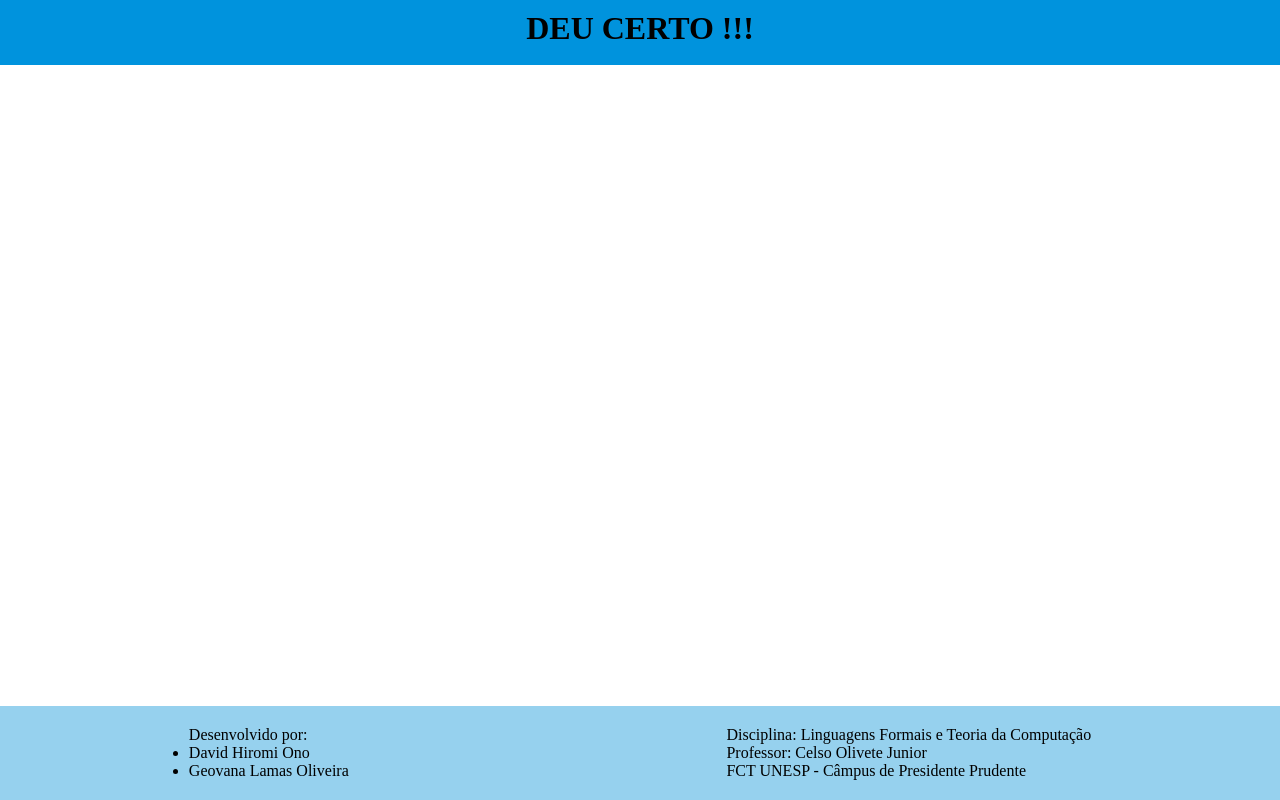
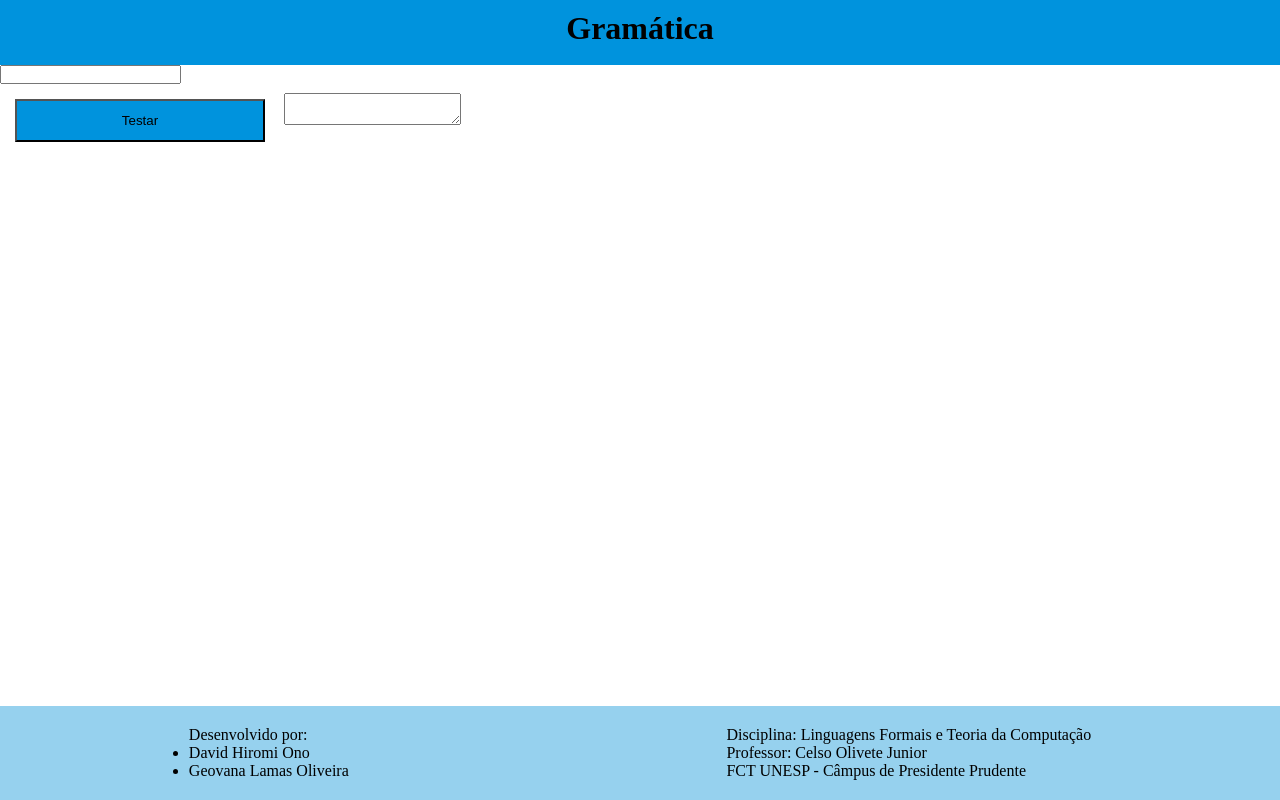
Before and after one commit to Tungsinn/trabalho-linguagens-formais, a plain HTML site: page Gramática/index.html in a window 1280 px wide. Drawn offline with Linux system fonts and the light colour scheme.

Commit message:
Atualizando Arquivos

```diff
--- a/Gramática/index.html
+++ b/Gramática/index.html
@@ -8,9 +8,21 @@
 </head>
 <body>
     <header>
-        <h1>DEU CERTO !!!</h1>
+        <h1>Gramática</h1>
     </header>
+    <div class="container">
+        <div class="gramatica">
 
+        </div>
+        <div class="testGramatica">
+            <div>
+                <label for=""></label>
+                <input type="text">
+            </div>
+            <button>Testar</button>
+            <textArea></textArea>
+        </div>
+    </div>
     <footer>
         <div>
             <p>Desenvolvido por:</p>
```
Also changed, not shown: index.html (+2 -2 lines).
